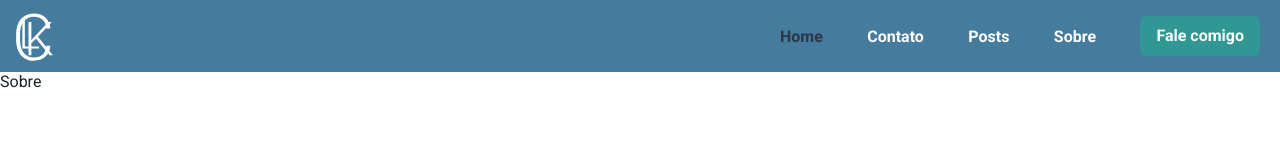
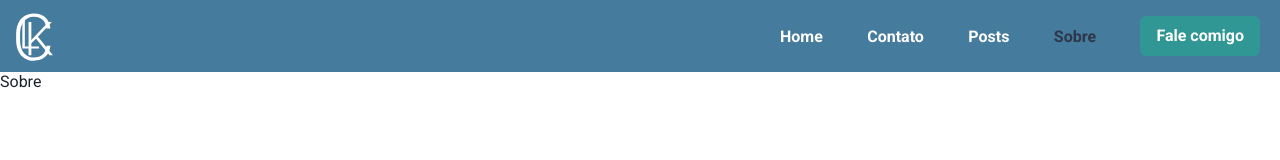
Before and after one commit to KeevenOliveira/kenedy-page, a Next.js app: page /about in a window 1280 px wide. Shown: the top 160 px of the page. Built offline with nearby package versions, Linux system fonts and the light colour scheme.

Commit message:
solving problem of navigation

```diff
--- a/src/components/Header/index.tsx
+++ b/src/components/Header/index.tsx
@@ -4,9 +4,11 @@ import { useState } from 'react';
 import { Button } from '@chakra-ui/react';
 import { Container, HeaderStyle, Logo, ContainerButtons } from './styles';
 
-export default function Header() {
+interface HeaderDTO {
+    navigation: String,
+}
 
-    const [visible, setVisible] = useState("Home");
+export default function Header(props: HeaderDTO) {
 
     return (
         <Container>
@@ -18,18 +20,42 @@ export default function Header() {
                 </svg>
             </Logo>
             <ContainerButtons>
+                {props.navigation === "Home" ?
                     <Link href="/" passHref>
-                    <Button className='first-btn' isActive={visible === "Home"} onClick={() => setVisible("Home")} color={"#FFF"} variant='link'>Home</Button>
+                        <Button className='first-btn' isActive={true} color={"#FFF"} variant='link'>Home</Button>
                     </Link>
+                    :
+                    <Link href="/" passHref>
+                        <Button className='first-btn' color={"#FFF"} variant='link'>Home</Button>
+                    </Link>
+                }
+                {props.navigation === "Contact" ?
                     <Link href="/contact" passHref>
-                    <Button color={"#FFF"} onClick={() => setVisible("Contact")} isActive={visible === "Contact"} variant='link'>Contato</Button>
+                        <Button color={"#FFF"} isActive={true} variant='link'>Contato</Button>
                     </Link>
+                    :
+                    <Link href="/contact" passHref>
+                        <Button color={"#FFF"} variant='link'>Contato</Button>
+                    </Link>
+                }
+                {props.navigation === "Posts" ?
                     <Link href="/posts" passHref>
-                    <Button className='third-btn' onClick={() => setVisible("Posts")} isActive={visible === "Posts"} color={"#FFF"} variant='link'>Posts</Button>
+                        <Button className='third-btn' isActive={true} color={"#FFF"} variant='link'>Posts</Button>
                     </Link>
+                    :
+                    <Link href="/posts" passHref>
+                        <Button className='third-btn' color={"#FFF"} variant='link'>Posts</Button>
+                    </Link>
+                }
+                {props.navigation === "About" ?
                     <Link href="/about" passHref>
-                    <Button color={"#FFF"} onClick={() => setVisible("About")} isActive={visible === "About"} variant='link'>Sobre</Button>
+                        <Button color={"#FFF"} isActive={true} variant='link'>Sobre</Button>
                     </Link>
+                    :
+                    <Link href="/about" passHref>
+                        <Button color={"#FFF"} variant='link'>Sobre</Button>
+                    </Link>
+                }
                 <a href='https://api.whatsapp.com/send?phone=5581982687667&text=Ol%C3%A1%2C%20tudo%20bem%20Kennedy%3F%20Gostaria%20de%20saber%20mais%20informa%C3%A7%C3%B5es%20sobre%20os%20apartamento%20da%20direcional%20engenharia.'>
                     <Button color={"#FFF"} marginEnd={5} colorScheme='teal' variant='solid' >Fale comigo</Button>
                 </a>
--- a/src/pages/_app.tsx
+++ b/src/pages/_app.tsx
@@ -9,7 +9,6 @@ function MyApp({ Component, pageProps }: AppProps) {
   return (
     <ChakraProvider>
       <Global>
-        <Header/>
         <Component {...pageProps} />
       </Global>
     </ChakraProvider>
--- a/src/pages/about.tsx
+++ b/src/pages/about.tsx
@@ -1,3 +1,11 @@
+
+import Header from '../components/Header';
+
 export default function About() {
-    return <h1>Sobre</h1>
+    return (
+        <>
+            <Header navigation={"About"} />
+            <h1>Sobre</h1>
+        </>
+    )
 }
--- a/src/pages/index.tsx
+++ b/src/pages/index.tsx
@@ -6,10 +6,12 @@ import Head from 'next/head'
 // import Image from 'next/image'
 import { Container } from '../styles';
 import Footer from '../components/Footer';
+import Header from '../components/Header';
 
 const Home: NextPage = () => {
   return (
     <>
+      <Header navigation={"Home"} />
       <Container>
         <CarouselMain />
         <Cards />
```
Also changed, not shown: src/pages/contact.tsx (+8 -1 lines), src/pages/posts.tsx (+8 -1 lines). Lines whose indentation alone changed are shown as unchanged.
